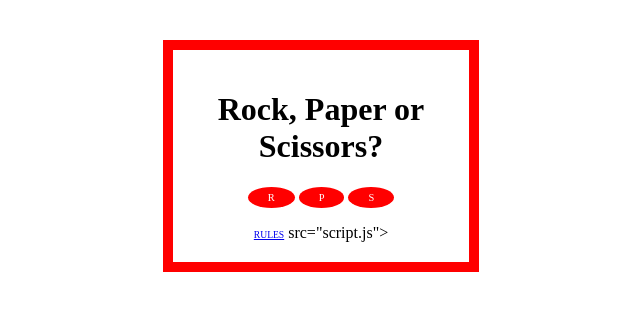
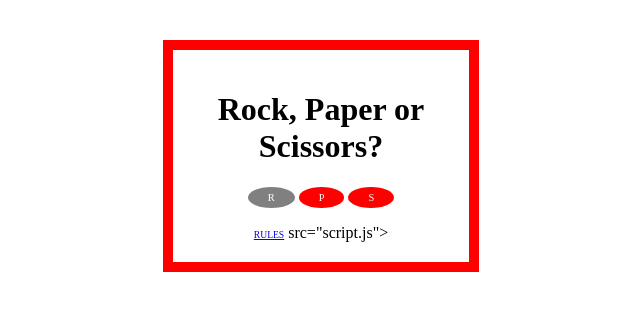
Before and after one commit to JacquelineJS/ISYS3004-Rock-Paper-Scissors, a plain HTML site: page index.html in a window 1280 px wide. In both pictures the pointer is over the element 590 px from the left and 197 px from the top of the page. Shown: the full height of the page, 319-959 px from the left. Drawn offline with Linux system fonts and the light colour scheme.

Commit message:
added hover effect over button and changed the background color as grey

```diff
--- a/style.css
+++ b/style.css
@@ -24,3 +24,7 @@ https://www.w3schools.com/howto/howto_css_circles.asp
         padding: 5px 20px;
         font-size: 65%;
       }
+
+.circle:hover {
+    background-color: grey;
+}
```
